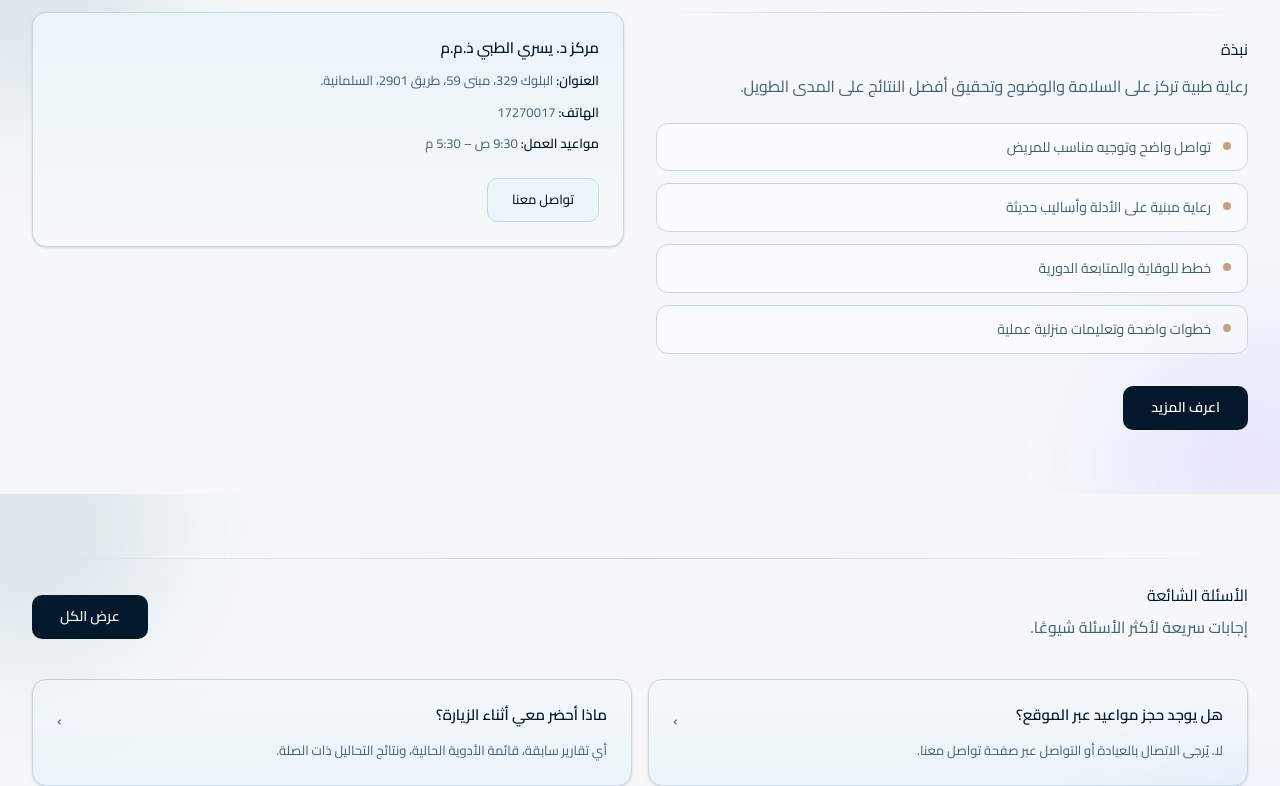
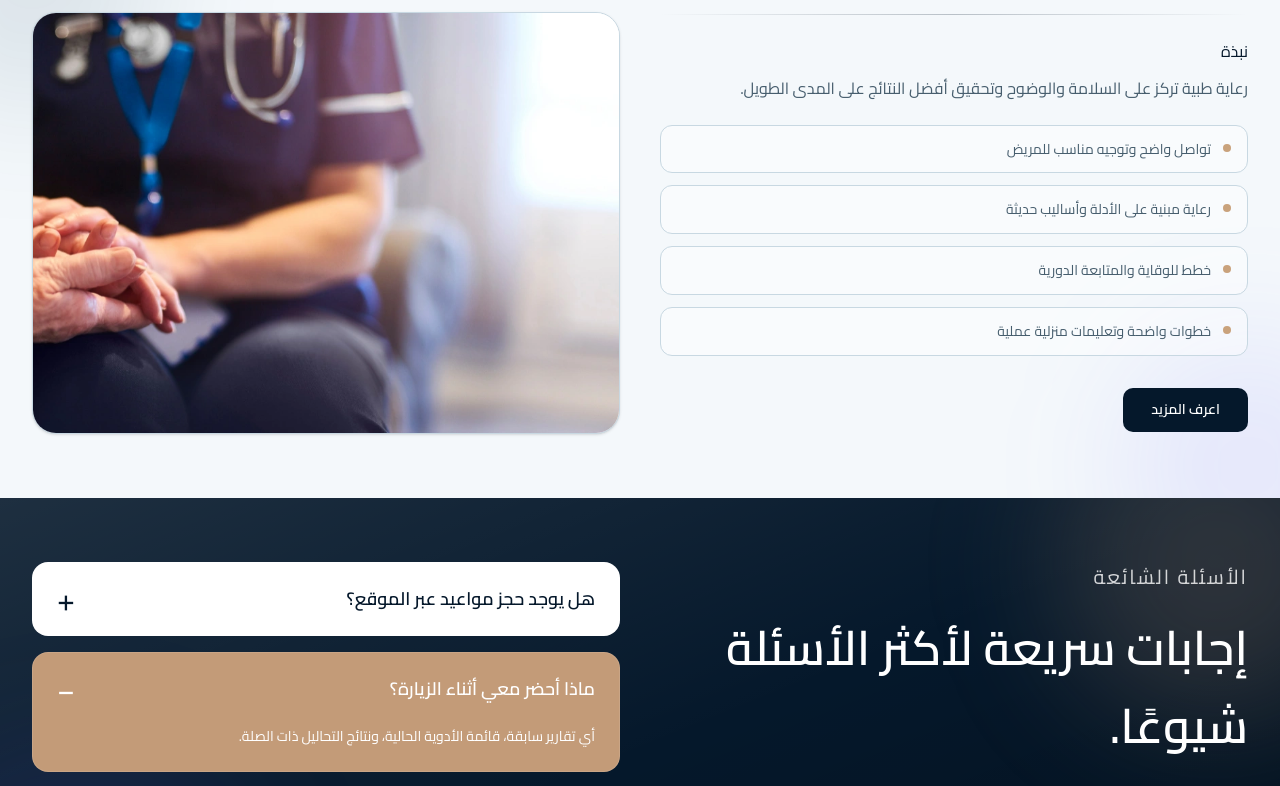
Before and after one commit to aserelnaghy/doctor-portfolio-website, a React (Vite) app in the folder frontend/: page / in a window 1280 px wide. Shown: the part 2580-3366 px from the top of the page. Built offline with nearby package versions, Linux system fonts and the light colour scheme.

Commit message:
about and faq changes

```diff
--- /dev/null
+++ b/frontend/src/components/ui/FaqAccordion.jsx
@@ -0,0 +1,71 @@
+import { useMemo, useState } from "react";
+
+export default function FaqAccordion({ items = [] }) {
+    const [openIndex, setOpenIndex] = useState(1); // default open (like reference)
+
+    const safeItems = useMemo(() => items.filter(Boolean), [items]);
+
+    return (
+        <div className="space-y-4">
+            {safeItems.map((qa, idx) => {
+                const isOpen = idx === openIndex;
+
+                return (
+                    <div
+                        key={idx}
+                        className={[
+                            "rounded-2xl border transition overflow-hidden",
+                            isOpen
+                                ? "bg-[#C39B78] border-white/10"
+                                : "bg-white border-white/10",
+                        ].join(" ")}
+                    >
+                        <button
+                            type="button"
+                            onClick={() => setOpenIndex(isOpen ? -1 : idx)}
+                            className={[
+                                "w-full flex items-center justify-between gap-4 px-6 py-5 text-left",
+                                isOpen ? "text-white" : "text-brand-900",
+                            ].join(" ")}
+                        >
+                            <span className="text-[16px] sm:text-[18px] font-semibold">
+                                {qa.q}
+                            </span>
+
+                            <span
+                                className={[
+                                    "shrink-0 font-light leading-none",
+                                    "text-[28px] sm:text-[32px]",
+                                    isOpen ? "text-white" : "text-brand-900",
+                                ].join(" ")}
+                                aria-hidden="true"
+                            >
+                                {isOpen ? "−" : "+"}
+                            </span>
+                        </button>
+
+                        <div
+                            className={[
+                                "grid transition-[grid-template-rows] duration-300 ease-out",
+                                isOpen ? "grid-rows-[1fr]" : "grid-rows-[0fr]",
+                            ].join(" ")}
+                        >
+                            <div className="overflow-hidden">
+                                <div
+                                    className={[
+                                        "px-6 pb-6 transition-opacity duration-200",
+                                        isOpen ? "opacity-100" : "opacity-0",
+                                    ].join(" ")}
+                                >
+                                    <p className="text-[14px] leading-relaxed">
+                                        {qa.a}
+                                    </p>
+                                </div>
+                            </div>
+                        </div>
+                    </div>
+                );
+            })}
+        </div>
+    );
+}
--- a/frontend/src/content/home/home.ar.js
+++ b/frontend/src/content/home/home.ar.js
@@ -18,7 +18,7 @@ export const homeAR = {
     imageAlt: "طبيب",
   },
 
-    trust: {
+  trust: {
     title: "رعاية موثوقة، خبرة مثبتة",
     subtitle: "مؤشرات رئيسية تعكس خبرتنا ونتائجنا.",
     items: [
@@ -88,6 +88,10 @@ export const homeAR = {
       "خطط للوقاية والمتابعة الدورية",
       "خطوات واضحة وتعليمات منزلية عملية",
     ],
+    image: {
+      src: "/images/home/about-img.webp",
+      alt: "Patient consultation"
+    }
   },
 
   faqPreview: {
--- a/frontend/src/content/home/home.en.js
+++ b/frontend/src/content/home/home.en.js
@@ -91,10 +91,14 @@ export const homeEN = {
       "Hygiene, prevention, and follow-up plans",
       "Clear steps and practical home-care instructions",
     ],
+    image: {
+      src: "/images/home/about-img.webp",
+      alt: "Patient consultation"
+    }
   },
 
   faqPreview: {
-    subtitle: "Quick answers to common questions.",
+    subtitle: "Frequently Asked Questions",
     items: [
       {
         q: "Do you offer appointment booking online?",
--- a/frontend/src/i18n/locales/en/translation.json
+++ b/frontend/src/i18n/locales/en/translation.json
@@ -5,7 +5,7 @@
     "services": "Services",
     "stories": "Patient Stories",
     "blog": "Blog",
-    "faq": "FAQ",
+    "faq": "FAQs",
     "contact": "Contact"
   },
   "common": {
--- a/frontend/src/pages/Home.jsx
+++ b/frontend/src/pages/Home.jsx
@@ -12,6 +12,7 @@ import Button from "../components/ui/Button";
 
 import Reveal from "../components/common/Reveal";
 import Stagger, { StaggerItem } from "../components/common/Stagger";
+import FaqAccordion from "../components/ui/FaqAccordion";
 
 export default function Home() {
   const navigate = useNavigate();
@@ -547,7 +548,7 @@ export default function Home() {
         </Container>
       </Section>
 
-      {/* SECTION 3: About preview (value blocks instead of plain bullets) */}
+      {/* SECTION: About preview */}
       <Section className="py-14 relative">
         <div className="pointer-events-none absolute inset-0 overflow-hidden">
           <div className="absolute -top-24 -left-24 h-64 w-64 rounded-full bg-brand/10 blur-3xl" />
@@ -555,7 +556,9 @@ export default function Home() {
         </div>
 
         <Container className="relative">
-          <Grid cols={2} gap="lg" className="items-start">
+          <div className="grid gap-10 lg:grid-cols-2 lg:items-center">
+
+            {/* LEFT: Text */}
             <div>
               <Reveal>
                 <div className="mb-6 h-px w-full bg-gradient-to-r from-transparent via-brand-900/25 to-transparent" />
@@ -564,7 +567,7 @@ export default function Home() {
 
               {home?.aboutPreview?.subtitle ? (
                 <Reveal delay={0.10} y={14}>
-                  <p className="mt-3 text-body text-muted leading-relaxed">
+                  <p className="mt-3 text-body text-muted leading-relaxed max-w-xl">
                     {home.aboutPreview.subtitle}
                   </p>
                 </Reveal>
@@ -573,11 +576,11 @@ export default function Home() {
               {home?.aboutPreview?.bullets?.length ? (
                 <Stagger className="mt-6">
                   <ul className="space-y-3">
-                    {home.aboutPreview.bullets.slice(0, 5).map((b, idx) => (
+                    {home.aboutPreview.bullets.slice(0, 4).map((b, idx) => (
                       <StaggerItem key={idx}>
-                        <li className="flex items-start gap-3 rounded-xl border border-border bg-white/40 dark:bg-white/5 px-4 py-3">
+                        <li className="flex items-start gap-3 rounded-xl border border-border bg-white/40 px-4 py-3">
                           <span className="mt-1.5 h-2 w-2 rounded-full bg-accent shrink-0" />
-                          <div className="text-[13px] sm:text-[14px] text-muted leading-relaxed">
+                          <div className="text-[14px] text-muted leading-relaxed">
                             {b}
                           </div>
                         </li>
@@ -599,111 +602,64 @@ export default function Home() {
               </Reveal>
             </div>
 
+            {/* RIGHT: Image */}
+            {home?.aboutPreview?.image?.src ? (
               <Reveal y={16} delay={0.08}>
-              <Card className="rounded-2xl border border-border bg-gradient-to-b from-surface to-bg shadow-sm">
-                <div className="text-[15px] font-semibold text-text">
-                  {site.legalName}
-                </div>
-                <div className="mt-3 space-y-3 text-[13px] text-muted">
-                  <div>
-                    <span className="font-semibold text-text">
-                      {t("common.address", "Address")}:
-                    </span>{" "}
-                    {site.address}
-                  </div>
-                  <div>
-                    <span className="font-semibold text-text">
-                      {t("common.phone", "Phone")}:
-                    </span>{" "}
-                    <span dir="ltr" style={{ unicodeBidi: "isolate" }}>
-                      {phoneDisplay}
-                    </span>
-                  </div>
-                  <div>
-                    <span className="font-semibold text-text">
-                      {t("common.hours", "Working hours")}:
-                    </span>{" "}
-                    {site.hours?.[0]?.time ||
-                      t("home.hoursFallback", "Sun–Thu 9:30 AM – 5:30 PM")}
+                <div className="relative">
+                  <div className="overflow-hidden rounded-3xl border border-border shadow-sm bg-white">
+                    <img
+                      src={home.aboutPreview.image.src}
+                      alt={home.aboutPreview.image.alt || "About"}
+                      className="w-full h-[420px] object-cover"
+                      loading="lazy"
+                    />
                   </div>
                 </div>
-
-                <div className="mt-6">
-                  <Button
-                    variant="secondary"
-                    onClick={() => navigate("/contact")}
-                    className="rounded-full px-6 py-2.5 text-[13px] min-h-[44px]"
-                  >
-                    {t("common.contactUs", "Contact us")}
-                  </Button>
+              </Reveal>
+            ) : null}
           </div>
-              </Card>
-            </Reveal>
-          </Grid>
         </Container>
       </Section>
 
-      {/* SECTION 4: FAQ preview (interactive affordance) */}
-      <Section className="py-14 relative">
-        <div className="pointer-events-none absolute inset-0 overflow-hidden">
-          <div className="absolute -top-24 -left-24 h-64 w-64 rounded-full bg-brand/10 blur-3xl" />
-          <div className="absolute -bottom-24 -right-24 h-64 w-64 rounded-full bg-indigo-500/10 blur-3xl" />
+      {/* SECTION: FAQ preview (2-col + accordion) */}
+      <Section className="py-16 relative overflow-hidden bg-brand-900 text-white">
+          <div className="pointer-events-none absolute inset-0 bg-gradient-to-br from-white/10 via-transparent to-black/35" />
+          <div className="pointer-events-none absolute -top-24 -right-24 h-80 w-80 rounded-full bg-accent/20 blur-3xl" />
+          <div className="pointer-events-none absolute -bottom-28 -left-28 h-96 w-96 rounded-full bg-indigo-500/10 blur-3xl" />
+
+          <Container className="relative">
+            <div className="grid gap-10 lg:grid-cols-2 lg:items-start">
+              {/* LEFT */}
+              <Reveal>
+                <div className="text-white">
+                  <div className="text-[20px] tracking-[0.1em] text-white/80">
+                    {t("nav.faq")}
                   </div>
-        <Container>
-          <Reveal>
-            <div className="mb-6 h-px w-full bg-gradient-to-r from-transparent via-brand-900/20 to-transparent" />
-            <div className="flex flex-col gap-4 sm:flex-row sm:items-end sm:justify-between">
-              <div>
-                <h2 className="text-h2 text-brand-900">{t("nav.faq")}</h2>
+
+                  {/* <h2 className="mt-3 text-[40px] sm:text-[48px] leading-[1.05] font-semibold">
+                    {t("home.faqTitle")}
+                  </h2> */}
+
                   {home?.faqPreview?.subtitle ? (
-                  <p className="mt-2 max-w-2xl text-body text-muted">
+                    <p className="mt-4 text-[40px] sm:text-[48px] leading-[1.05] font-semibold  text-white leading-relaxed">
                       {home.faqPreview.subtitle}
                     </p>
                   ) : null}
-              </div>
 
-              <div className="hidden sm:block">
+                  <div className="mt-8 flex flex-wrap gap-3">
                     <Button
-                  onClick={() => navigate("/faq")}
-                  className="rounded-full px-7 py-3 text-[14px] font-semibold bg-brand-900 text-white hover:bg-brand-900/90 min-h-[44px]"
+                      onClick={() => navigate("/contact")}
+                      className="rounded-full px-8 py-3.5 text-[14px] font-semibold bg-accent hover:bg-accent/90 text-white min-h-[44px]"
                     >
-                  {t("common.viewAll", "View all")}
+                      {t("common.contactUs", "Contact us")}
                     </Button>
                   </div>
                 </div>
               </Reveal>
 
-          <Stagger className="mt-10 grid gap-4 sm:grid-cols-2">
-            {(home?.faqPreview?.items || []).slice(0, 4).map((qa, idx) => (
-              <StaggerItem key={idx}>
-                <Card
-                  className="rounded-2xl border border-border bg-gradient-to-b from-bg to-surface shadow-sm hover:shadow-md transition cursor-pointer hover:bg-brand-900/5"
-                  onClick={() => navigate("/faq")}
-                >
-                  <div className="flex items-start justify-between gap-3">
-                    <div className="text-[15px] font-semibold text-text">
-                      {qa.q}
+              {/* RIGHT: Accordion */}
+              <FaqAccordion items={(home?.faqPreview?.items || []).slice(0, 5)} />
             </div>
-                    <div className="text-muted mt-1">›</div>
-                  </div>
-                  <p className="mt-2 text-[13px] text-muted leading-relaxed">
-                    {qa.a}
-                  </p>
-                </Card>
-              </StaggerItem>
-            ))}
-          </Stagger>
-
-          <Reveal delay={0.05} y={12}>
-            <div className="mt-8 sm:hidden">
-              <Button
-                onClick={() => navigate("/faq")}
-                className="rounded-full px-7 py-3 text-[14px] font-semibold bg-brand-900 text-white hover:bg-brand-900/90 min-h-[44px]"
-              >
-                {t("common.viewAll", "View all")}
-              </Button>
-            </div>
-          </Reveal>
           </Container>
       </Section>
 
```
Also changed, not shown: frontend/public/images/home/about-img.webp (added). Lines whose indentation alone changed are shown as unchanged.
